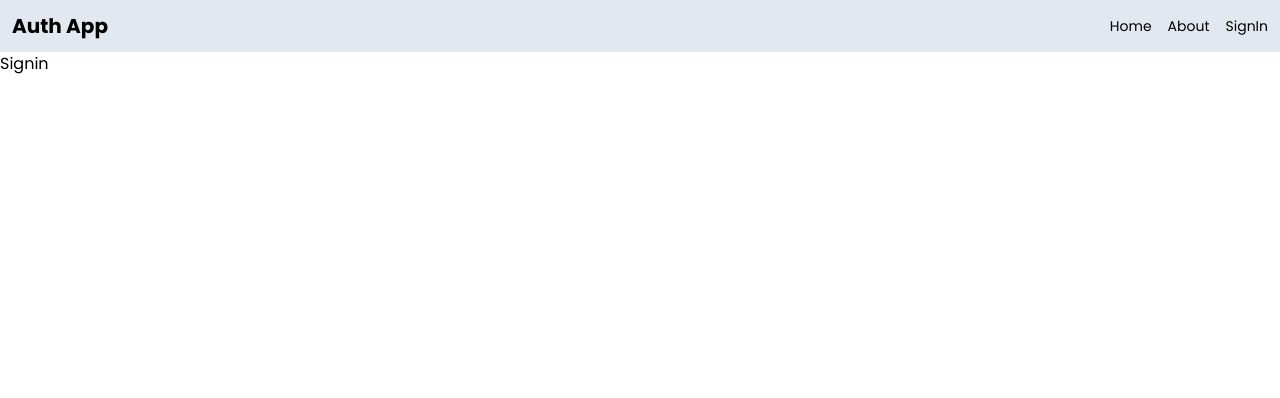
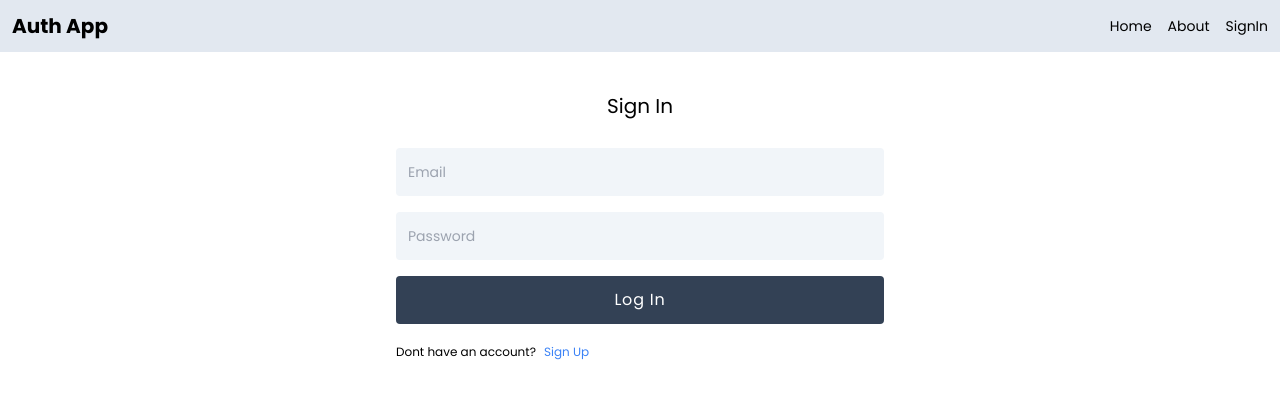
Before and after one commit to Ramsyz/mernauth, a React (Vite) app in the folder client/: page /signin in a window 1280 px wide. Shown: the top 398 px of the page. Built offline with nearby package versions, Linux system fonts and the light colour scheme.

Commit message:
completed signin page functionality

```diff
--- a/client/src/pages/SignIn.jsx
+++ b/client/src/pages/SignIn.jsx
@@ -1,7 +1,71 @@
-import React from 'react'
+import { useState } from "react";
+import { Link, useNavigate } from "react-router-dom";
 
-export default function Signin() {
+export default function SignIn() {
+  const [formData, setFormData] = useState({});
+  const [error, setError] = useState(null);
+  const [loading, setLoading] = useState(false);
+  const navigate = useNavigate();
+
+  const handleChange = (event) => {
+    setFormData({ ...formData, [event.target.id]: event.target.value });
+  };
+
+  const handleSubmit = async (event) => {
+    event.preventDefault();
+    try {
+      setLoading(true);
+      setError(false);
+      const res = await fetch("/api/auth/signin", {
+        method: "POST",
+        headers: { "Content-Type": "application/json" },
+        body: JSON.stringify(formData),
+      });
+      const data = await res.json();
+      setLoading(false);
+      if (data.success === false) {
+        setError(true);
+        return;
+      }
+      navigate('/')
+    } catch (error) {
+      setLoading(false);
+      setError(true);
+    }
+  };
+
   return (
-    <div>Signin</div>
-  )
+    <div className="p-3 max-w-lg mx-auto">
+      <h1 className="text-xl text-center font-medium my-7">Sign In</h1>
+      <form onSubmit={handleSubmit} className="flex flex-col gap-4">
+        <input
+          type="email"
+          placeholder="Email"
+          id="email"
+          className="bg-slate-100 p-3 rounded border-0 text-gray-900 placeholder:text-gray-400 focus:ring-0 sm:text-sm sm:leading-6"
+          onChange={handleChange}
+        />
+        <input
+          type="password"
+          placeholder="Password"
+          id="password"
+          className="bg-slate-100 p-3 rounded border-0 text-gray-900 placeholder:text-gray-400 focus:ring-0 sm:text-sm sm:leading-6"
+          onChange={handleChange}
+        />
+        <button
+          disabled={loading}
+          className="bg-slate-700 text-white tracking-wider p-3 rounded  hover:opacity-95 disabled:opacity-80"
+        >
+          {loading ? "Loading..." : "Log In"}
+        </button>
+      </form>
+      <div className="flex gap-2 mt-5 text-xs">
+        <p>Dont have an account?</p>
+        <Link to={"/signup"}>
+          <span className="text-blue-500">Sign Up</span>
+        </Link>
+      </div>
+      <p className="text-red-700 mt-5">{error && "Something went wrong"}</p>
+    </div>
+  );
 }
--- a/client/src/pages/SignUp.jsx
+++ b/client/src/pages/SignUp.jsx
@@ -1,10 +1,11 @@
 import { useState } from "react";
-import { Link } from "react-router-dom";
+import { Link, useNavigate } from "react-router-dom";
 
 export default function SignUp() {
   const [formData, setFormData] = useState({});
   const [error, setError] = useState(null);
   const [loading, setLoading] = useState(false);
+  const navigate = useNavigate();
 
   const handleChange = (event) => {
     setFormData({ ...formData, [event.target.id]: event.target.value });
@@ -26,6 +27,7 @@
         setError(true);
         return;
       }
+      navigate("/signin");
     } catch (error) {
       setLoading(false);
       setError(true);
@@ -34,7 +36,7 @@
 
   return (
     <div className="p-3 max-w-lg mx-auto">
-      <h1 className="text-3xl text-center font-medium my-7">Sign Up</h1>
+      <h1 className="text-xl text-center font-medium my-7">Sign Up</h1>
       <form onSubmit={handleSubmit} className="flex flex-col gap-4">
         <input
           type="text"
@@ -64,7 +66,7 @@
           {loading ? "Loading..." : "Register"}
         </button>
       </form>
-      <div className="flex gap-2 mt-5">
+      <div className="flex gap-2 mt-5 text-xs">
         <p>Already have an account?</p>
         <Link to={"/signin"}>
           <span className="text-blue-500">Sign In</span>
```
